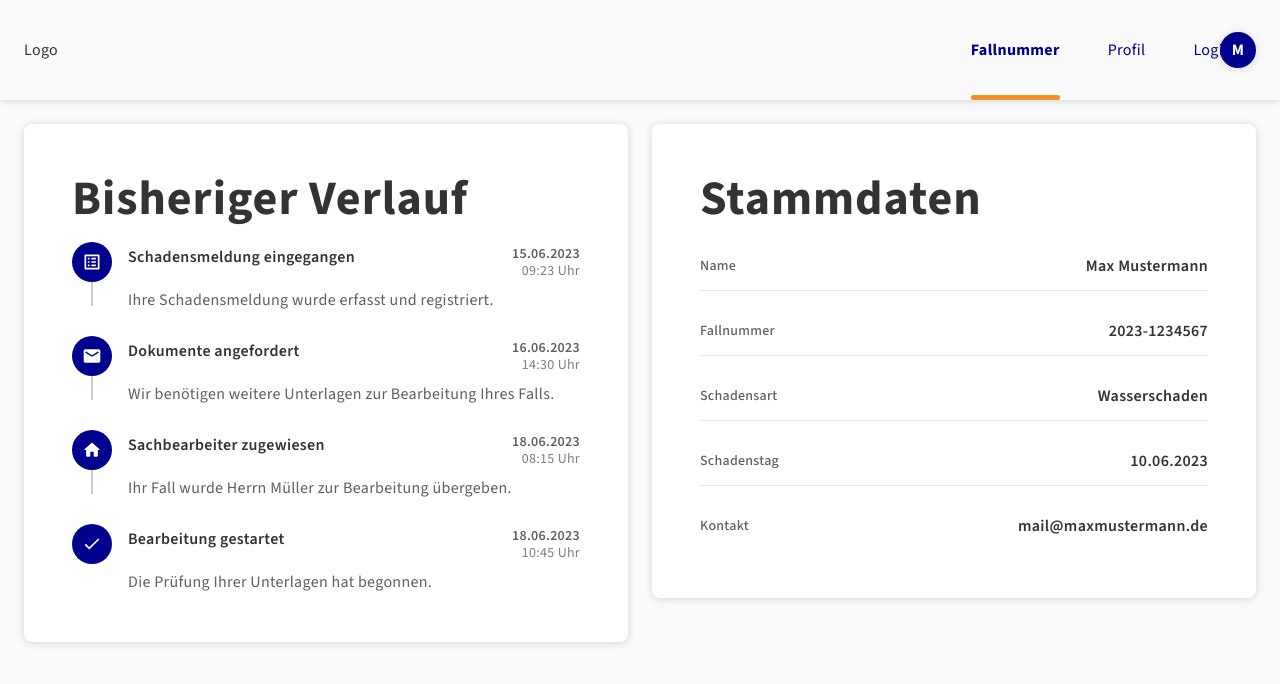
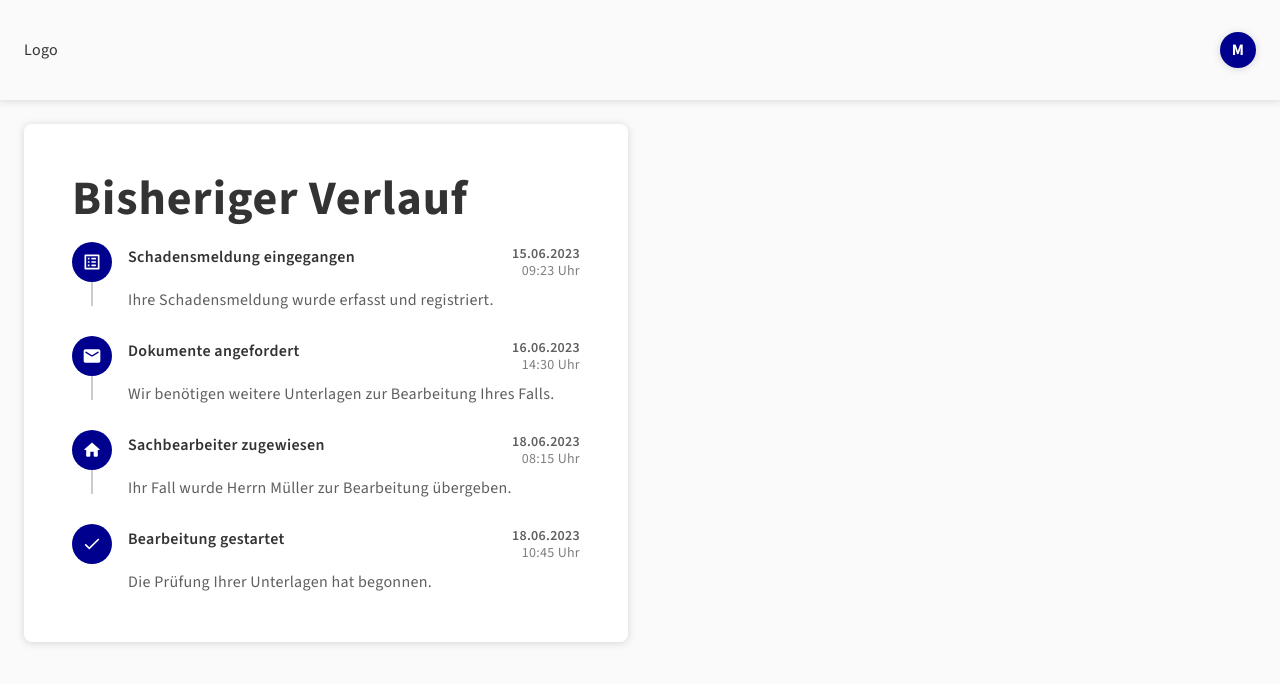
Before and after one commit to domenik-hofer/hackathon-2025, a React (Vite) app: page / in a window 1280 px wide. Both pictures are taken after a click on the button "Check Status". Shown: the top 684 px of the page. Built offline with nearby package versions, Linux system fonts and the light colour scheme.

Commit message:
Domenik: Integrate stammdaten

```diff
--- a/src/App.module.css
+++ b/src/App.module.css
@@ -4,8 +4,6 @@
     .pageBody {
         /*padding: var(--spacing-base-9);*/
         position: relative;
-
-
     }
 }
 
@@ -17,6 +15,7 @@
     position: relative;
     z-index: 1;
     box-shadow: var(--shadow-box-default);
+    min-height: 100px;
 
     .logo {
         display: flex;
@@ -27,7 +26,7 @@
         transition: var(--animation-transition-standard);
 
         &:hover {
-            scale: 1.05
+            scale: 1.05;
         }
 
         h5 {
@@ -70,21 +69,19 @@
             align-items: center;
             padding: 0 var(--spacing-base-5);
 
-
             &.active {
                 font-weight: 700;
             }
 
             &:hover,
-            :not(:has(:hover)) &.active{
+            :not(:has(:hover)) &.active {
                 text-decoration: none;
                 anchor-name: --hovered;
             }
         }
     }
     /* re-add profile avatar in the right corner purely via CSS (no App.tsx changes) */
-    &::after {
-        content: 'M';
+    .profile {
         position: absolute;
         right: var(--spacing-base-5);
         top: 50%;
@@ -102,3 +99,23 @@
         box-shadow: var(--shadow-box-default);
     }
 }
+
+.stammdaten {
+    position: fixed;
+    top: 65px;
+    right: 60px;
+    max-width: 80%;
+    opacity: 0;
+    translate: 10px -10px;
+    transition: all 0.3s ease-in-out;
+
+    @starting-style {
+        opacity: 0;
+        translate: 10px -10px;
+    }
+
+    &.visible {
+        opacity: 1;
+        translate: 0 0;
+    }
+}
--- a/src/App.tsx
+++ b/src/App.tsx
@@ -5,9 +5,12 @@ import { combineClasses } from './utils/ClassNameUtil';
 import HomePage from './pages/Home.page';
 import ExamplePage from './pages/example/Example.page';
 import LoginPage from './pages/login/LoginPage';
+import { StammdatenCard } from './components/userData/UserData';
+import { useState } from 'react';
 
 export function App() {
     const { activePage, setActivePage } = usePage();
+    const [showStammdaten, setShowStammdaten] = useState(false);
     const c = combineClasses({ styles: AppStyles });
 
     return (
@@ -18,16 +21,8 @@ export function App() {
                         <div className={c('logo')} onClick={() => setActivePage(0)}>
                             Logo
                         </div>
-                            <div className={c('menu')}>
-                                <a className={c('item', activePage === 1 && 'active')} onClick={() => setActivePage(1)}>
-                                    Fallnummer
-                                </a>
-                                <a className={c('item', activePage === 2 && 'active')} onClick={() => setActivePage(2)}>
-                                    Profil
-                                </a>
-                                <a className={c('item', activePage === 3 && 'active')} onClick={() => setActivePage(3)}>
-                                    Login
-                                </a>
+                        <div className={c('profile')} onClick={() => setShowStammdaten(!showStammdaten)}>
+                            M
                         </div>
                     </div>
                 )}
@@ -37,6 +32,14 @@ export function App() {
                 {activePage === 1 && <HomePage />}
                 {activePage === 2 && <ExamplePage />}
             </div>
+            <StammdatenCard
+                className={c('stammdaten', showStammdaten && 'visible')}
+                name='Max Mustermann'
+                fallnummer='2023-1234567'
+                schadensart='Wasserschaden'
+                schadenstag='10.06.2023'
+                kontakt='mail@maxmustermann.de'
+            />
         </div>
     );
 }
--- a/src/pages/Home.page.tsx
+++ b/src/pages/Home.page.tsx
@@ -2,7 +2,6 @@ import { combineClasses } from '../utils/ClassNameUtil';
 import HomePageStyles from './Home.module.css';
 import { Card } from '../components/card/Card';
 import { Timeline, TimelineItem } from '../components/timeline/Timeline';
-import { Stammdaten} from '../components/userData/UserData';
 
 export default function HomePage() {
     const c = combineClasses({ styles: HomePageStyles });
@@ -56,37 +55,6 @@ export default function HomePage() {
                         </Card.Body>
                     </Card>
                 </div>
-                <div className={c('timeline')}>
-                    <Card>
-                        <Card.Header>
-                            <Card.Title>Stammdaten</Card.Title>
-                        </Card.Header>
-                        <Card.Body>
-                            <div className={c('masterData')}>
-                                <div className={c('dataRow')}>
-                                    <span className={c('label')}>Name</span>
-                                    <span className={c('value')}>Max Mustermann</span>
-                                </div>
-                                <div className={c('dataRow')}>
-                                    <span className={c('label')}>Fallnummer</span>
-                                    <span className={c('value')}>2023-1234567</span>
-                                </div>
-                                <div className={c('dataRow')}>
-                                    <span className={c('label')}>Schadensart</span>
-                                    <span className={c('value')}>Wasserschaden</span>
-                                </div>
-                                <div className={c('dataRow')}>
-                                    <span className={c('label')}>Schadenstag</span>
-                                    <span className={c('value')}>10.06.2023</span>
-                                </div>
-                                <div className={c('dataRow')}>
-                                    <span className={c('label')}>Kontakt</span>
-                                    <span className={c('value')}>mail@maxmustermann.de</span>
-                                </div>
-                            </div>
-                        </Card.Body>
-                    </Card>
-                </div>
             </div>
         </>
     );
```
Lines whose indentation alone changed are shown as unchanged.
